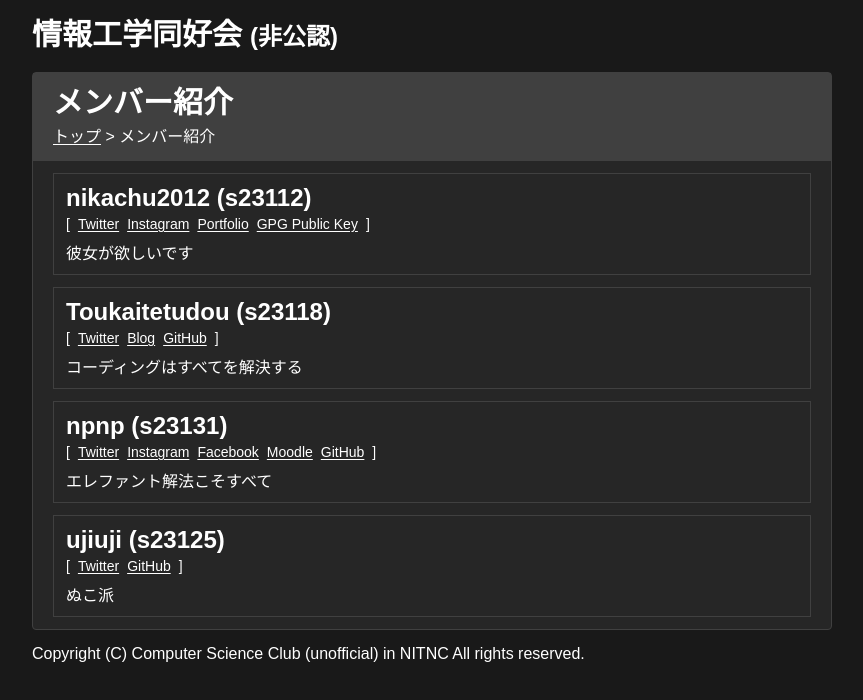
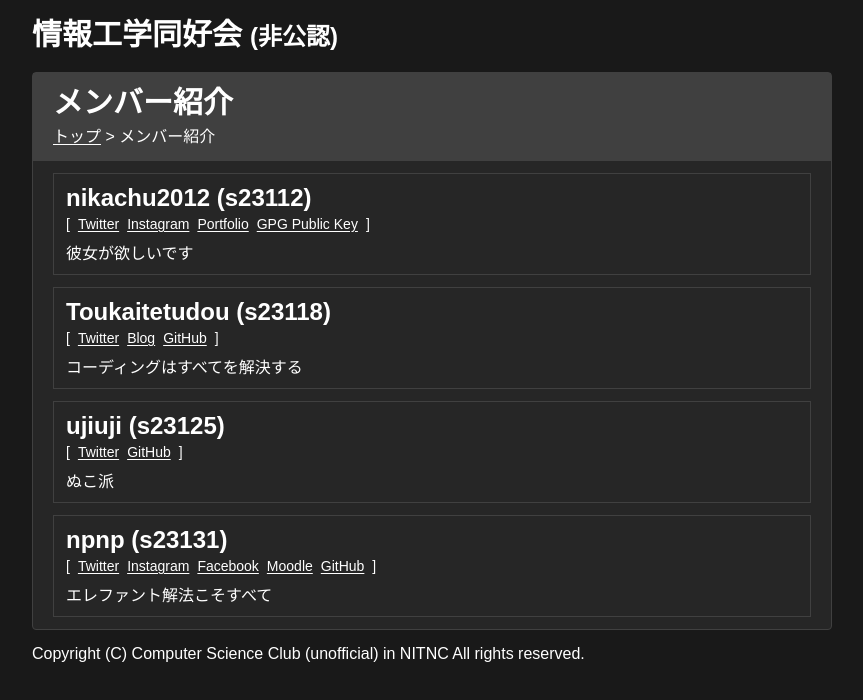
Before and after one commit to csc-a452p/website, a Next.js app: page /member in a window 1280 px wide. Shown: the top 700 px of the page, without its empty margins (208-1071 px from the left). Built offline with nearby package versions, Linux system fonts and the light colour scheme.

Commit message:
[fix] メンバーの順番を、学籍番号の/[0-9]*$/にマッチする部分を１０進数値として解釈したときの小さい順に並べ替える

```diff
--- a/app/member/page.tsx
+++ b/app/member/page.tsx
@@ -40,6 +40,15 @@ export default function Home() {
                             コーディングはすべてを解決する
                         </MemberItem>
                         <MemberItem
+                            name={"ujiuji (s23125)"}
+                            link={{
+                                "Twitter": "https://twitter.com/ujiuji0214",
+                                "GitHub": "https://github.com/djiko0814"
+                            }}
+                        >
+                            ぬこ派
+                        </MemberItem>
+                        <MemberItem
                             name={"npnp (s23131)"}
                             link={{
                                 "Twitter": "https://twitter.com/css_py",
@@ -51,15 +60,6 @@ export default function Home() {
                         >
                             エレファント解法こそすべて
                         </MemberItem>
-                        <MemberItem
-                            name={"ujiuji (s23125)"}
-                            link={{
-                                "Twitter": "https://twitter.com/ujiuji0214",
-                                "GitHub": "https://github.com/djiko0814"
-                            }}
-                        >
-                            ぬこ派
-                        </MemberItem>
                     </div>
                 </div>
             </main>
```
